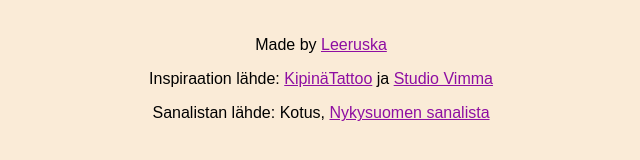
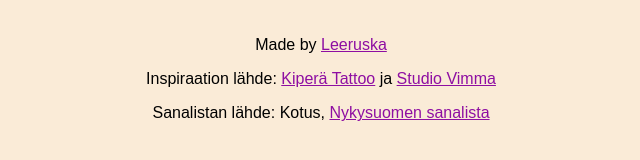
Before and after one commit to Leeruska/4-letter-word-generator, a plain HTML site: page index.html in a window 1280 px wide. Shown: the part 320-480 px from the top of the page, 319-959 px from the left. Drawn offline with Linux system fonts and the light colour scheme.

Commit message:
korjattu kirjoitusvirhe

```diff
--- a/index.html
+++ b/index.html
@@ -14,7 +14,7 @@
     </body>
     <footer>
         <p>Made by <a href="https://github.com/Leeruska" target="_blank">Leeruska</a></p>
-        <p>Inspiraation lähde: <a href="https://www.instagram.com/kiperatattoo/" target="_blank">KipinäTattoo</a> ja <a href="https://www.studiovimma.com/" target="_blank">Studio Vimma</a></p>
+        <p>Inspiraation lähde: <a href="https://www.instagram.com/kiperatattoo/" target="_blank">Kiperä Tattoo</a> ja <a href="https://www.studiovimma.com/" target="_blank">Studio Vimma</a></p>
         <p>Sanalistan lähde: Kotus, <a href="https://www.kotus.fi/aineistot/sana-aineistot/nykysuomen_sanalista" target="_blank">Nykysuomen sanalista </a></p>
     </footer>
 </html>
```
Also changed, not shown: 1 other file.
